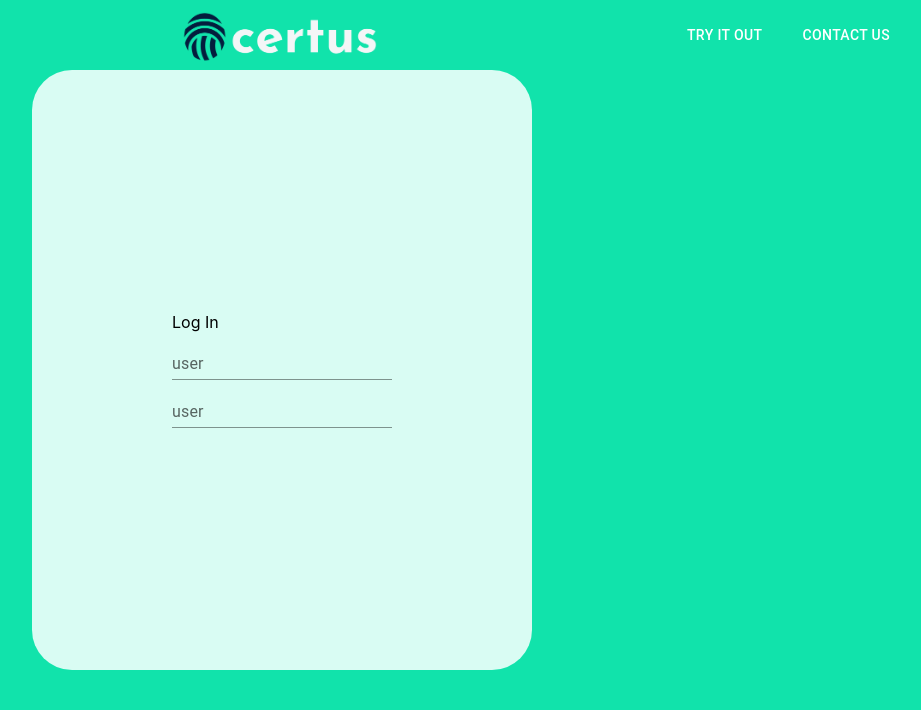
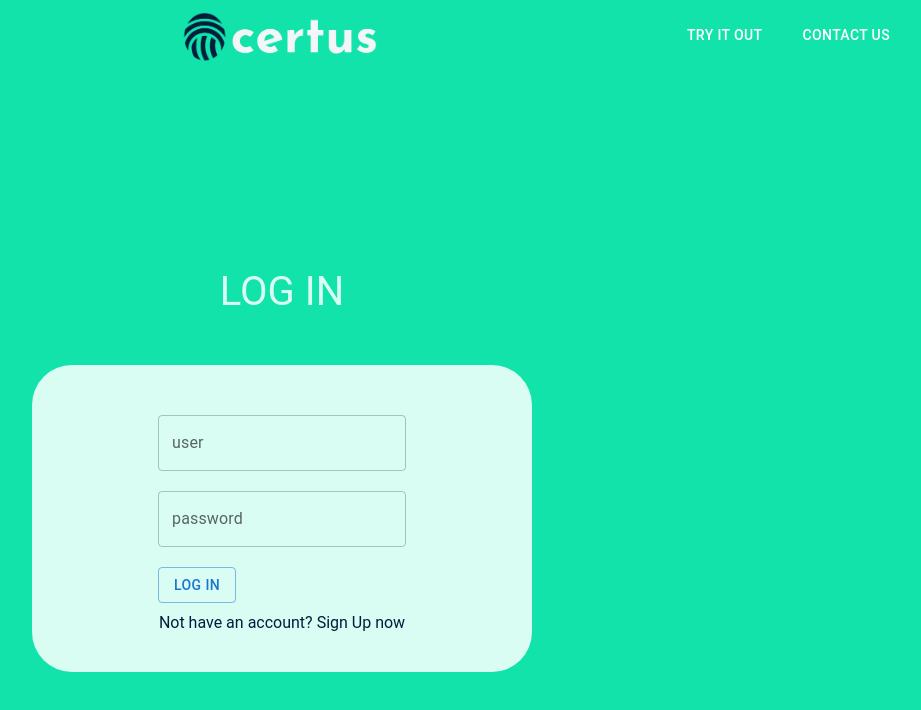
Before and after one commit to victoriarossi/certus-client, a Next.js app: page / in a window 1280 px wide. Shown: the top 710 px of the page, without its empty margins (358-1279 px from the left). Built offline with nearby package versions, Linux system fonts and the light colour scheme.

Commit message:
Working Login

```diff
--- a/modules/LogIn.js
+++ b/modules/LogIn.js
@@ -5,6 +5,7 @@ import * as React from "react";
 import Box from "@mui/material/Box";
 import Paper from '@mui/material/Paper';
 import {Grid, TextField} from "@mui/material";
+import Button from "@mui/material/Button";
 
 function GridItem(theme){
     return(
@@ -19,8 +20,13 @@ function LogIn(){
         <>
             <Head><title>Certus - Log In</title></Head>
             <AppAppBar class={AppAppBar}></AppAppBar>
-            <Box
+            <Grid
                 position="fixed"
+                container
+                spacing={0}
+                direction="column"
+                alignItems="center"
+                justifyContent="center"
                 sx={{
                     marginTop: 0,
                     width: '100%',
@@ -29,41 +35,50 @@ function LogIn(){
                 }}
             >
 
+                <div className="description-login font colorfont1 center-text" style={{color: '#D9FCF3', marginBottom: 50}}>
+                    LOG IN
+                </div>
                 <Box
                     sx={{
-                        marginTop: '100',
                         marginLeft: 'auto',
                         marginRight: 'auto',
                         width: 500,
-                        height: 600,
+                        padding: 5,
                         borderRadius: 10,
                         backgroundColor: '#D9FCF3',
                     }}
                 >
+
                     <div
                         style={{
+                            height: '100%',
                             display: 'flex',
                             justifyContent: 'center',
-                            alignItems: 'center',
-                            height: '100%'
+                            alignItems: 'center'
                         }}
                     >
+
                         <Grid
                             contairner
                         >
                             <Grid item xs={12}>
-                                Log In
+                                <TextField fullWidth label="user" id="fullWidth" style={{width: '100%', marginTop: 10, marginBottom: 10}} className="textFieldColor"/>
                             </Grid>
                             <Grid item xs={12}>
-                                <TextField id="standard-basic" label="user" variant="standard"/>
+                                <TextField fullWidth label="password" id="fullWidth" style={{width: '100%', marginTop: 10, marginBottom: 10}} type="password"/>
                             </Grid>
                             <Grid item xs={12}>
-                                <TextField id="standard-basic" label="user" variant="standard"/>
+                                <Button variant="outlined" style={{marginTop: 10, marginBottom: 10, justifySelf: "center"}}>Log In</Button>
+                            </Grid>
+                            <Grid item xs={12}>
+                                <div className="text-login font colorfont1 center-text" style={{color: '#041D3D'}}>
+                                    Not have an account? Sign Up now
+                                </div>
                             </Grid>
                         </Grid>
                     </div>
                 </Box>
-            </Box>
+            </Grid>
         </>
     )
 }
--- a/styles/globals.css
+++ b/styles/globals.css
@@ -29,3 +29,23 @@ a {
 .AppAppBar{
   background-color: #111111;
 }
+
+.colorfont1{
+  color: #041D3D
+}
+
+.font {
+  font-family: "Josefin Sans Regular", "Roboto", monospace;
+}
+
+.description-login {
+  font-size: 250%;
+}
+
+.text-login {
+  font-size: 100%;
+}
+
+.center-text{
+  text-align: center;
+}
```
